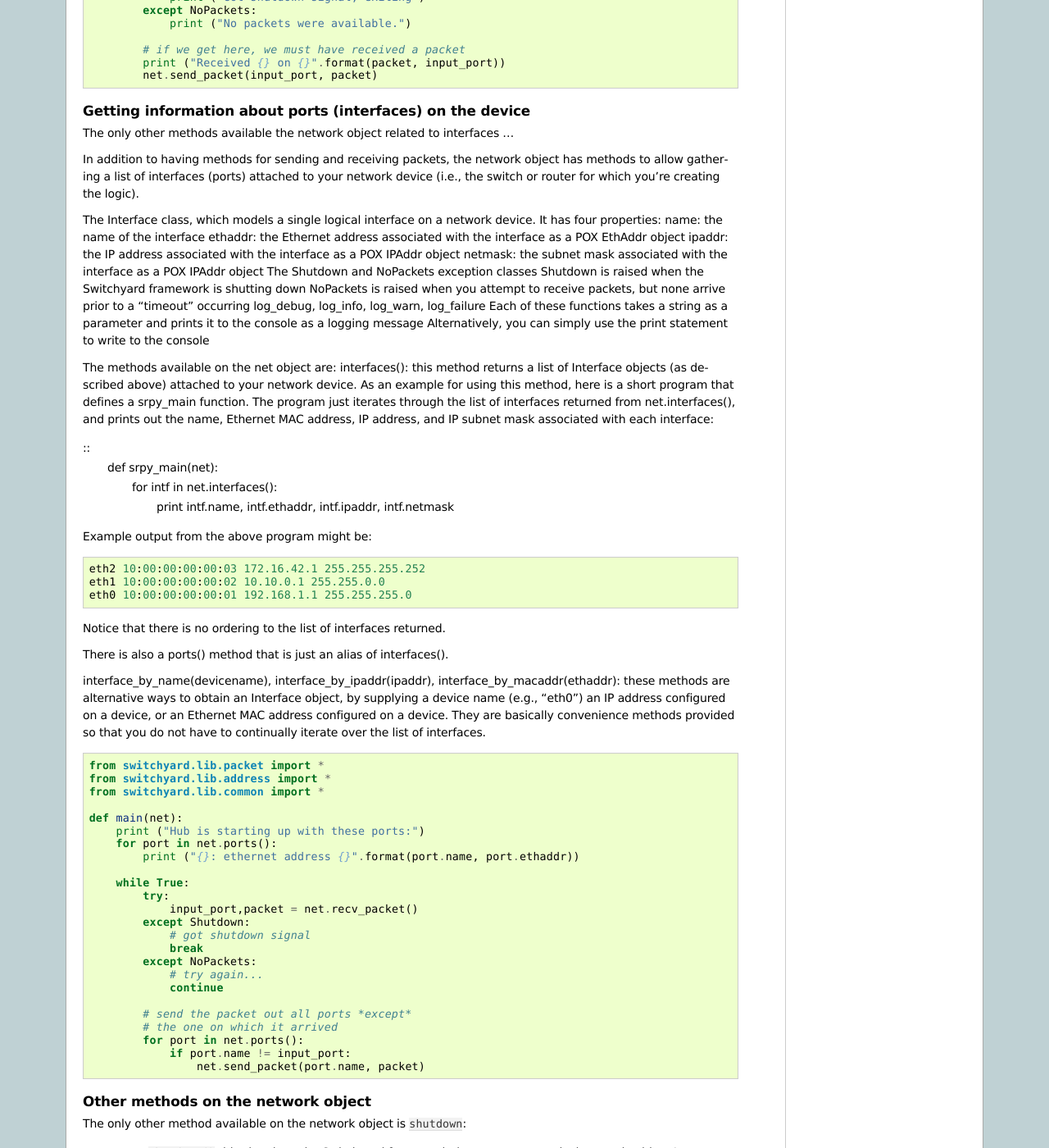
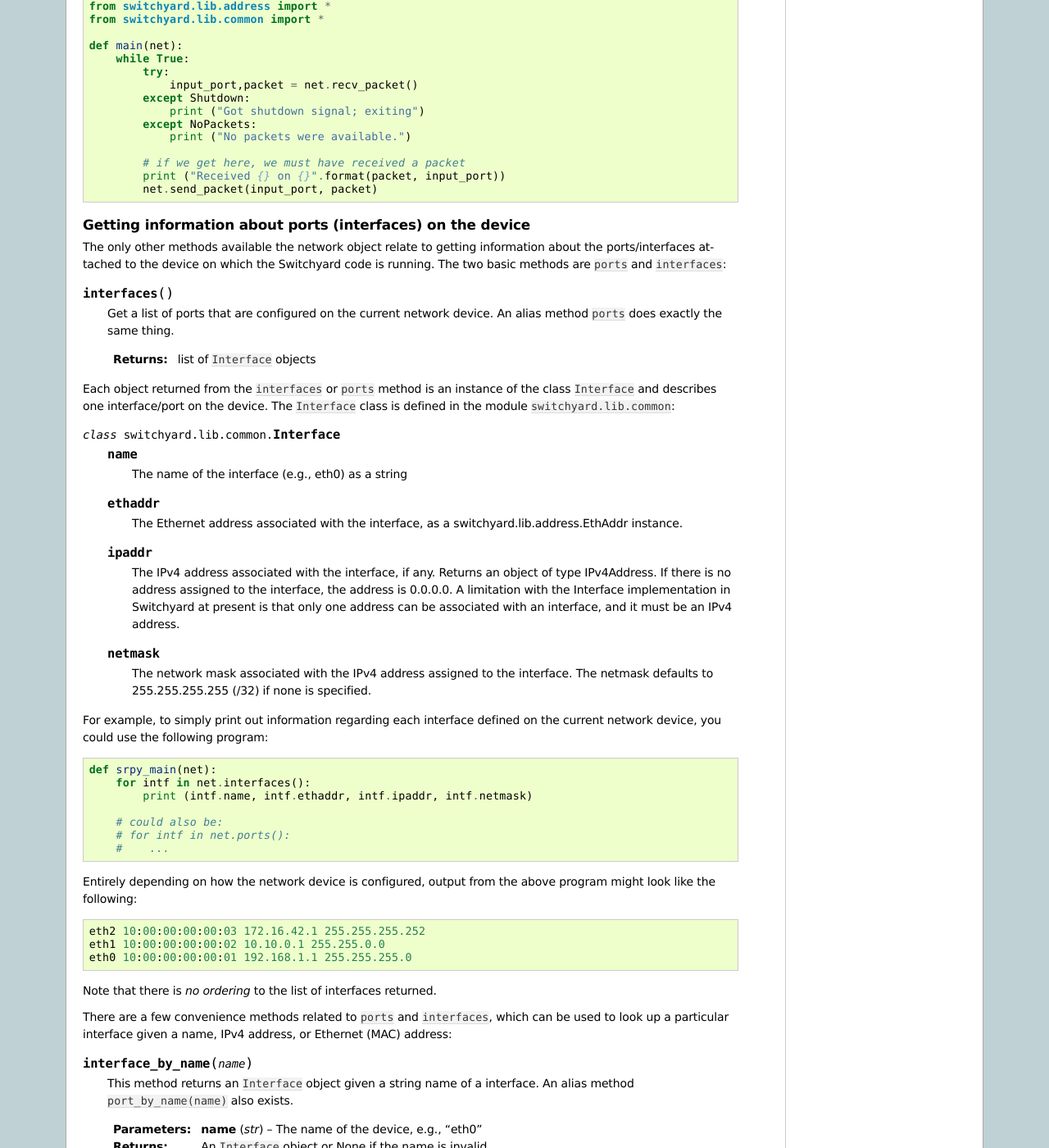
Before and after one commit to jsommers/switchyard, a Sphinx documentation site: the page built from documentation/writing_a_program.rst, in a window 1280 px wide and 1400 px high, scrolled down 1438 px. Shown: the whole window at 82% size. Built offline with Sphinx 7.4.7, drawn with Linux system fonts in a browser that asks for light colours; some of the changed text lies outside the part shown.

Commit message:
Documentation updates

```diff
--- a/documentation/installation.rst
+++ b/documentation/installation.rst
@@ -1,3 +1,5 @@
+.. _install:
+
 Installing Switchyard
 *********************
 
--- a/documentation/live_execution.rst
+++ b/documentation/live_execution.rst
@@ -1,3 +1,5 @@
+.. _runlive:
+
 Running in a "live" environment
 *******************************
 
--- a/documentation/reference.rst
+++ b/documentation/reference.rst
@@ -1,3 +1,5 @@
+.. _apiref:
+
 API Reference
 *************
 
--- a/documentation/test_execution.rst
+++ b/documentation/test_execution.rst
@@ -1,3 +1,5 @@
+.. _runtest:
+
 Running in the test environment
 *******************************
 
--- a/documentation/writing_a_program.rst
+++ b/documentation/writing_a_program.rst
@@ -7,9 +9,9 @@ A Switchyard program is simply a Python program that includes an explicit "start
 
 .. index:: srpy.py
 
-Note that a Switchyard program isn't executed *directly* with the Python interpreter.  You will instead use the Switchyard program ``srpy.py`` to start up the Switchyard framework and tell ``srpy.py`` to load your code.  Details on how to do this are given in
+A Switchyard program isn't executed *directly* with the Python interpreter.  You will instead use the Switchyard program ``srpy.py`` to start up the Switchyard framework and tell ``srpy.py`` to load your code.  Details on how to do this are given in the chapters on running a Switchyard in the "test" environment (:ref:`runtest`) and running Switchyard in a "live" environment (:ref:`runlive`).
 
-A Switchyard program will typically also import other Switchyard modules such as  modules for parsing and constructing packets, dealing with network addresses, and other functions.
+A Switchyard program will typically also import other Switchyard modules such as  modules for parsing and constructing packets, dealing with network addresses, and other functions.  These modules are introduced below and described in detail in the API reference chapter (:ref:`apiref`).
 
 Introducing the "network object"
 ================================
@@ -20,6 +22,7 @@ Sending and receiving packets
 -----------------------------
 
 Here is a program that receives one packet, prints it out, sends it *back out the same interface*, then quits.
+
 
 .. code-block:: python
 
@@ -32,28 +35,29 @@ Here is a program that receives one packet, prints it out, sends it *back out th
         print ("Received {} on {}".format(packet, input_port))
         net.send_packet(input_port, packet)
 
-This program isn't likely to be very useful --- it is just meant as an illustration of two of the key methods on the network object.  In more detail:
+This program isn't likely to be very useful --- it is just meant as an illustration of two of the key methods on the network object:
 
- * ``recv_packet(timeout=None, timestamp=False)``
+.. py:method:: recv_packet(timeout=None, timestamp=False)
 
-     Receive packets from any device on which one is available.
-     Blocks until a packet is received, unless a timeout value >= 0
-     is supplied.  Raises ``Shutdown`` exception when device(s) are shut
-     down (i.e., on a SIGINT to the process).  Raises ``NoPackets`` when
-     there are no packets that can be read.
+   Receive packets from any device on which one is available.
+   Blocks until a packet is received, unless a timeout value >= 0
+   is supplied.
 
-     Returns a tuple of length 2 or 3, depending whether the timestamp
-     is desired:
+   :param float timeout: The amount of time to wait to receive a packet, or ``None`` if the call should block until a packet is received (this is the default behavior)
+   :param bool timestamp: Indicate whether a timestamp associated with packet arrival is desired or not (default behavior is not to return a timestamp)
+   :return: A tuple of length 2 or 3, depending whether the timestamp is desired.  If no timestamp returns the device name (str) and the packet.  If a timestamp, returns device name, timestamp, and the packet.
+   :raises Shutdown: if the network device is shut down (i.e., by stopping the Switchyard program)
+   :raises NoPackets: if no packets are received before the timeout expires.
 
-     * ``device``: network device name on which packet was received as a string
-     * ``timestamp``: floating point value of time at which packet was received (optionally returned; only if ``timestamp=True``)
-     * ``packet``: Switchyard Packet object.
+.. py:method:: send_packet(output_port, packet)
 
- * ``send_packet(output_port, packet)``
+   Send the Switchyard ``Packet`` object ``packet`` out the port
+   named ``output_port``.
 
-     Send the Switchyard ``Packet`` object ``packet`` out the port
-     named ``output_port``.  If ``output_port`` is not valid (i.e., it
-     doesn't exist), ``SwitchyException`` is raised.
+   :param str output_port: The name of the port on which to send the packet
+   :param Packet packet: A Switchyard packet object to send out the given interface
+   :return: None
+   :raises SwitchyException: if the ``output_port`` is invalid
 
 Note that in the above call to ``recv_packet``, no arguments are given
 so the call will block until a packet is received, and no timestamp will be
@@ -69,8 +73,7 @@ particular exception.
 Let's rewrite the code above, and now put everything in a ``while`` loop
 so that we keep reading and sending packets as long as we're running.
 We will eventually turn this code into a working network *hub* implementation [#f1]_,
-but it's currently broken because it still just sends a packet out the same
-port on which it arrived:
+but it's currently broken because it still just sends a packet out the *same port* on which it arrived:
 
 .. code-block:: python
 
@@ -95,72 +98,99 @@ port on which it arrived:
 Getting information about ports (interfaces) on the device
 ----------------------------------------------------------
 
-The only other methods available the network object related to interfaces ...
+The only other methods available the network object relate to getting information about the ports/interfaces attached to the device on which the Switchyard code is running.  The two basic methods are ``ports`` and ``interfaces``:
+
+.. py:method:: interfaces()
+
+   Get a list of ports that are configured on the current network device.
+   An alias method ``ports`` does exactly the same thing.
+
+   :return: list of ``Interface`` objects
+
+Each object returned from the ``interfaces`` or ``ports`` method is an instance of the class ``Interface`` and describes one interface/port on the device.  The ``Interface`` class is defined in the module ``switchyard.lib.common``:
+
+.. py:class:: switchyard.lib.common.Interface
+
+   .. py:attribute:: name
+
+      The name of the interface (e.g., eth0) as a string
+
+   .. py:attribute:: ethaddr
+
+      The Ethernet address associated with the interface, as a
+      switchyard.lib.address.EthAddr instance.
+
+   .. py:attribute:: ipaddr
+
+      The IPv4 address associated with the interface, if any.  Returns
+      an object of type IPv4Address.  If there is no address assigned
+      to the interface, the address is 0.0.0.0.
+      A limitation with the Interface implementation in Switchyard at present
+      is that only one address can be associated with an interface, and
+      it must be an IPv4 address.
+
+   .. py:attribute:: netmask
+
+      The network mask associated with the IPv4 address assigned to the
+      interface.  The netmask defaults to 255.255.255.255 (/32) if none
+      is specified.
+
+For example, to simply print out information regarding each interface
+defined on the current network device, you could use the following
+program:
+
+.. code-block:: python
+
+    def srpy_main(net):
+        for intf in net.interfaces():
+            print (intf.name, intf.ethaddr, intf.ipaddr, intf.netmask)
+
+        # could also be:
+        # for intf in net.ports():
+        #    ...
 
 
-In addition to having methods for sending and receiving packets, the network object has methods to allow gathering a list of interfaces (ports) attached to your network device (i.e., the switch or router for which you're creating the logic).
-
-
-
-
-The Interface class, which models a single logical interface on a network device.  It has four properties:
-name: the name of the interface
-ethaddr: the Ethernet address associated with the interface as a POX EthAddr object
-ipaddr: the IP address associated with the interface as a POX IPAddr object
-netmask: the subnet mask associated with the interface as a POX IPAddr object
-The Shutdown and NoPackets exception classes
-Shutdown is raised when the Switchyard framework is shutting down
-NoPackets is raised when you attempt to receive packets, but none arrive prior to a "timeout" occurring
-log_debug, log_info, log_warn, log_failure
-Each of these functions takes a string as a parameter and prints it to the console as a logging message
-Alternatively, you can simply use the print statement to write to the console
-
-The methods available on the net object are:
-interfaces(): this method returns a list of Interface objects (as described above) attached to your network device.   As an example for using this method, here is a short program that defines a srpy_main function.  The program just iterates through the list of interfaces returned from net.interfaces(), and prints out the name, Ethernet MAC address, IP address, and IP subnet mask associated with each interface:
-
-::
-    def srpy_main(net):
-        for intf in net.interfaces():
-            print intf.name, intf.ethaddr, intf.ipaddr, intf.netmask
-
-Example output from the above program might be::
+Entirely depending on how the network device is configured, output from
+the above program might look like the following::
 
     eth2 10:00:00:00:00:03 172.16.42.1 255.255.255.252
     eth1 10:00:00:00:00:02 10.10.0.1 255.255.0.0
     eth0 10:00:00:00:00:01 192.168.1.1 255.255.255.0
 
-Notice that there is no ordering to the list of interfaces returned.
+Note that there is *no ordering* to the list of interfaces returned.
 
-There is also a ports() method that is just an alias of interfaces().
+There are a few convenience methods related to ``ports`` and ``interfaces``,
+which can be used to look up a particular interface given a name, IPv4 address,
+or Ethernet (MAC) address:
 
-interface_by_name(devicename), interface_by_ipaddr(ipaddr), interface_by_macaddr(ethaddr): these methods are alternative ways to obtain an Interface object, by supplying a device name (e.g., "eth0") an IP address configured on a device, or an Ethernet MAC address configured on a device.  They are basically convenience methods provided so that you do not have to continually iterate over the list of interfaces.
+.. py:method:: interface_by_name(name)
 
-.. code-block:: python
+   This method returns an ``Interface`` object given a string name
+   of a interface.  An alias method ``port_by_name(name)`` also exists.
 
-    from switchyard.lib.packet import *
-    from switchyard.lib.address import *
-    from switchyard.lib.common import *
+   :param str name: The name of the device, e.g., "eth0"
+   :return: An ``Interface`` object or None if the name is invalid
 
-    def main(net):
-        print ("Hub is starting up with these ports:")
-        for port in net.ports():
-            print ("{}: ethernet address {}".format(port.name, port.ethaddr))
+.. py:method:: interface_by_ipaddr(ipaddr)
 
-        while True:
-            try:
-                input_port,packet = net.recv_packet()
-            except Shutdown:
-                # got shutdown signal
-                break
-            except NoPackets:
-                # try again...
-                continue
+   This method returns an ``Interface`` object given an IP address configured
+   on one of the interfaces.  The IP address may be given as a string or as
+   an IPv4Address object.  An alias method ``port_by_ipaddr(devicename)``
+   also exists.
 
-            # send the packet out all ports *except*
-            # the one on which it arrived
-            for port in net.ports():
-                if port.name != input_port:
-                    net.send_packet(port.name, packet)
+   :param ipaddr:
+   :type ipaddr: IP address as a string or as an IPv4Address object
+   :return: An ``Interface`` object or None if the IP address isn't configured on one of the ports
+
+.. py:method:: interface_by_macaddr(ethaddr)
+
+   This method returns an ``Interface`` object given an Ethernet (MAC) address
+   configured on one of the interfaces.  An alias method
+   ``port_by_macaddr(devicename)`` also exists.
+
+   :param ethaddr:
+   :type ethaddr: Ethernet address as a string (e.g. "11:22:33:44:55:66") or as an instance of EthAddr class
+   :return: An ``Interface`` object or None if the MAC address isn't configured on one of the ports
 
 
 Other methods on the network object
@@ -203,6 +233,13 @@ A really complete implementation of our hub is now:
         # shutdown is the last thing we do
         net.shutdown()
 
+
+The Shutdown and NoPackets exception classes
+Shutdown is raised when the Switchyard framework is shutting down
+NoPackets is raised when you attempt to receive packets, but none arrive prior to a "timeout" occurring
+log_debug, log_info, log_warn, log_failure
+Each of these functions takes a string as a parameter and prints it to the console as a logging message
+Alternatively, you can simply use the print statement to write to the console
 
 Packet parsing and construction
 ===============================
```
Also changed, not shown: other parts of documentation/writing_a_program.rst (+2 -0 lines), documentation/intro.rst (+9 -7 lines).
